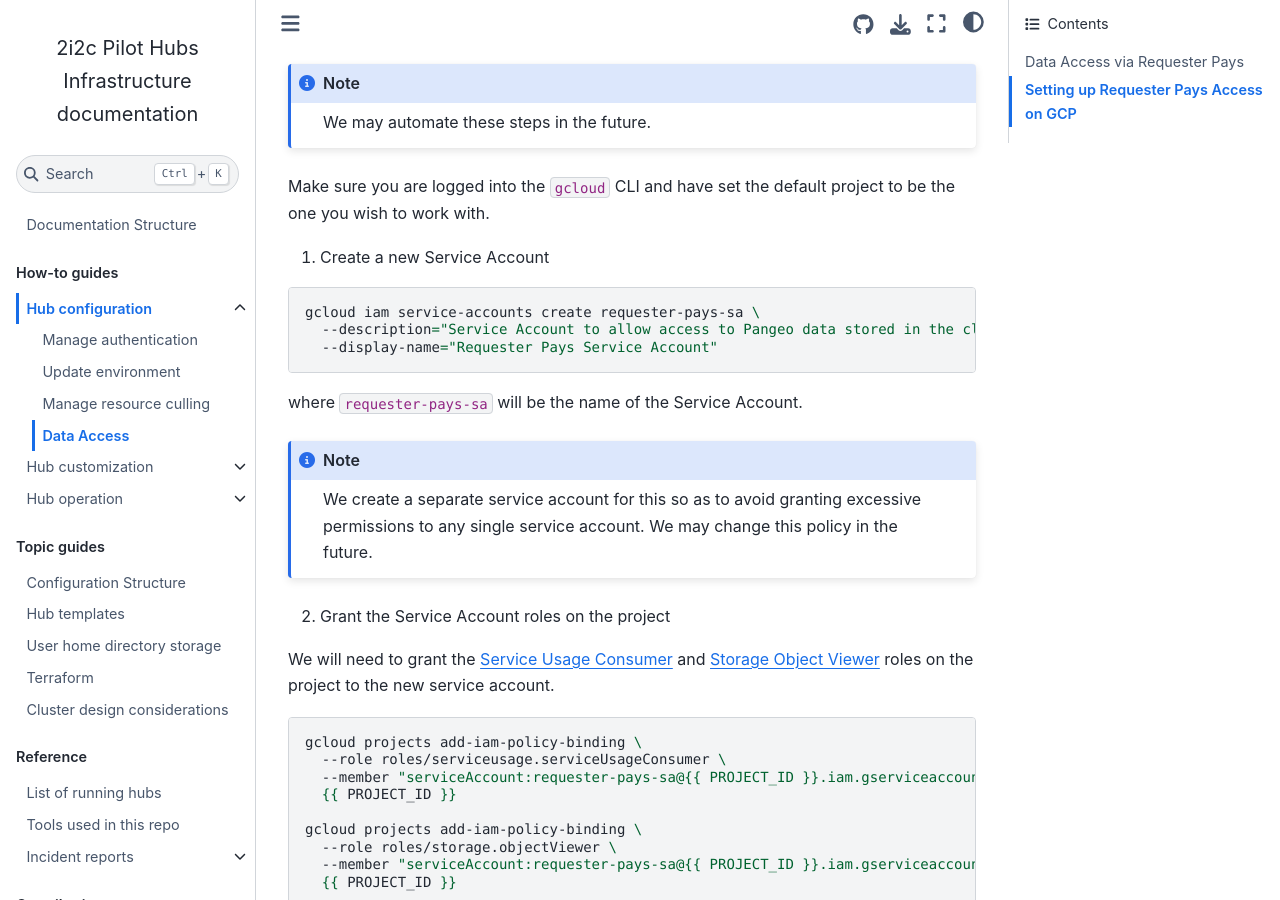
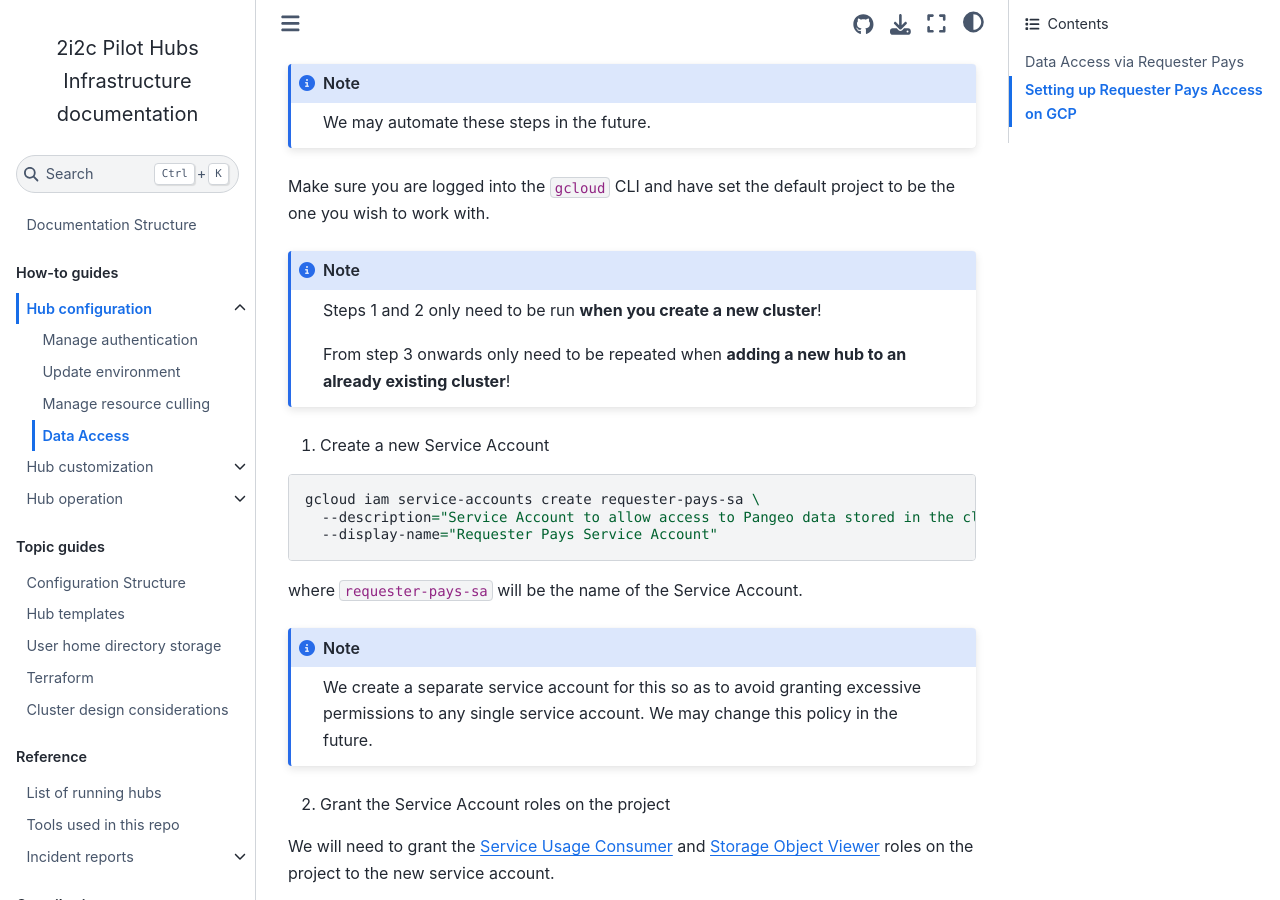
Before and after one commit to 2i2c-org/infrastructure, a Sphinx documentation site: the page built from docs/howto/configure/data-access.md, in a window 1280 px wide and 900 px high, scrolled down 433 px. Built offline with Sphinx 7.4.7 and the Sphinx Book theme 1.1.4, drawn with Linux system fonts in a browser that asks for light colours; pages that are not in the unit, such as notebooks, are missing from menus; the version number could not be read and is left out.

Commit message:
Add a note about when certain steps should be run

````diff
--- a/docs/howto/configure/data-access.md
+++ b/docs/howto/configure/data-access.md
@@ -16,6 +16,12 @@ We may automate these steps in the future.
 ```
 
 Make sure you are logged into the `gcloud` CLI and have set the default project to be the one you wish to work with.
+
+```{note}
+Steps 1 and 2 only need to be run **when you create a new cluster**!
+
+From step 3 onwards only need to be repeated when **adding a new hub to an already existing cluster**!
+```
 
 1. Create a new Service Account
 
````
